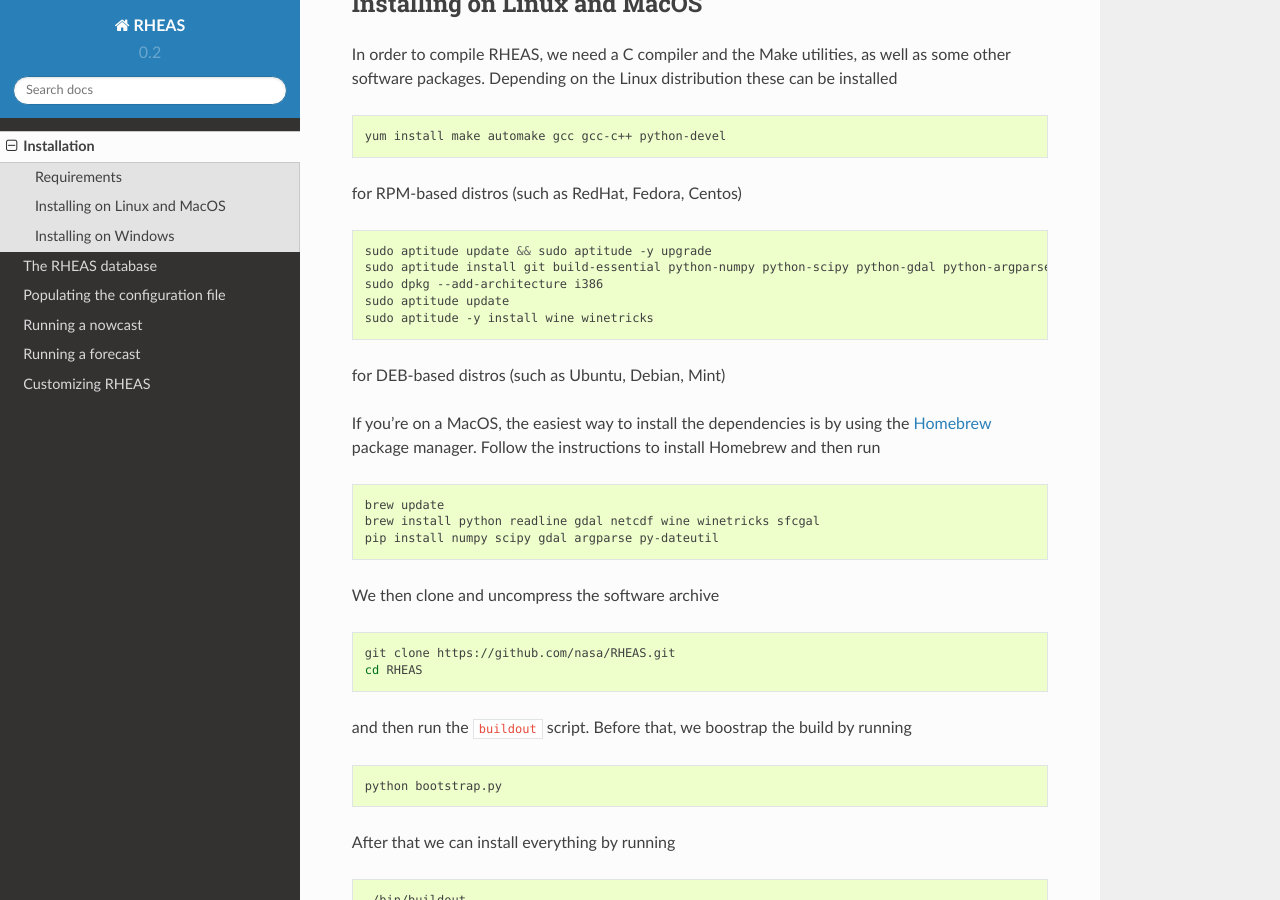
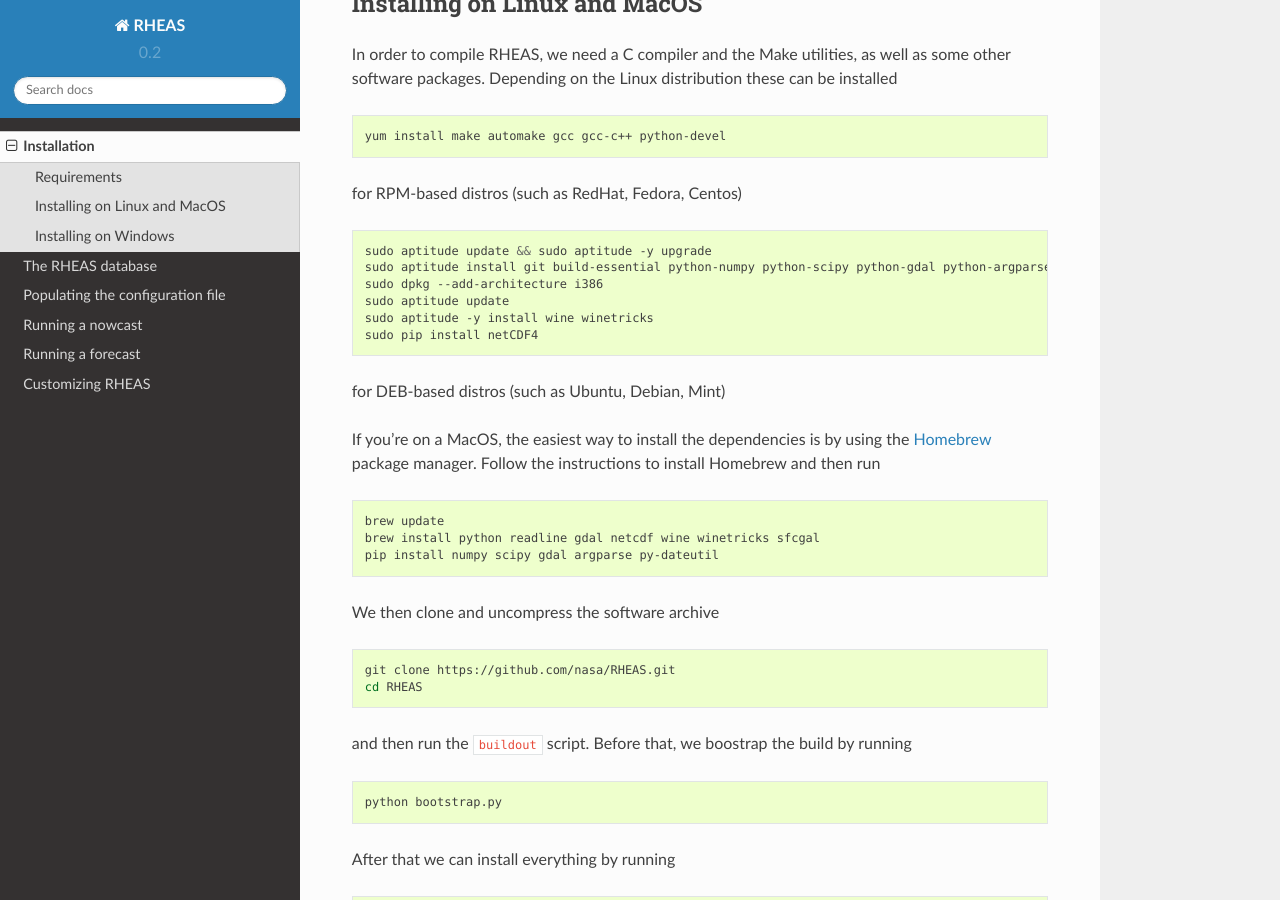
Before and after one commit to nasa/RHEAS, a Sphinx documentation site: the page built from doc/installation.rst, in a window 1280 px wide and 900 px high, scrolled down 637 px. Built offline with Sphinx 7.4.7 and the Read the Docs theme 2.0.0, drawn with Linux system fonts in a browser that asks for light colours; formulas are drawn with MathJax 3.

Commit message:
added packages to be installed prior to rheas

```diff
--- a/doc/installation.rst
+++ b/doc/installation.rst
@@ -38,10 +38,11 @@
 ::
 
  sudo aptitude update && sudo aptitude -y upgrade
- sudo aptitude install git build-essential python-numpy python-scipy python-gdal python-argparse python-dateutil libgdal-dev libproj-dev libxslt-dev libreadline-dev cython python-pandas
+ sudo aptitude install git build-essential python-numpy python-scipy python-gdal python-argparse python-dateutil libgdal-dev libproj-dev libxslt-dev libreadline-dev cython python-pandas python-pip python-psycopg2
  sudo dpkg --add-architecture i386
  sudo aptitude update
  sudo aptitude -y install wine winetricks
+ sudo pip install netCDF4
 
 for DEB-based distros (such as Ubuntu, Debian, Mint)
 
```
Also changed, not shown: 1 other file.
